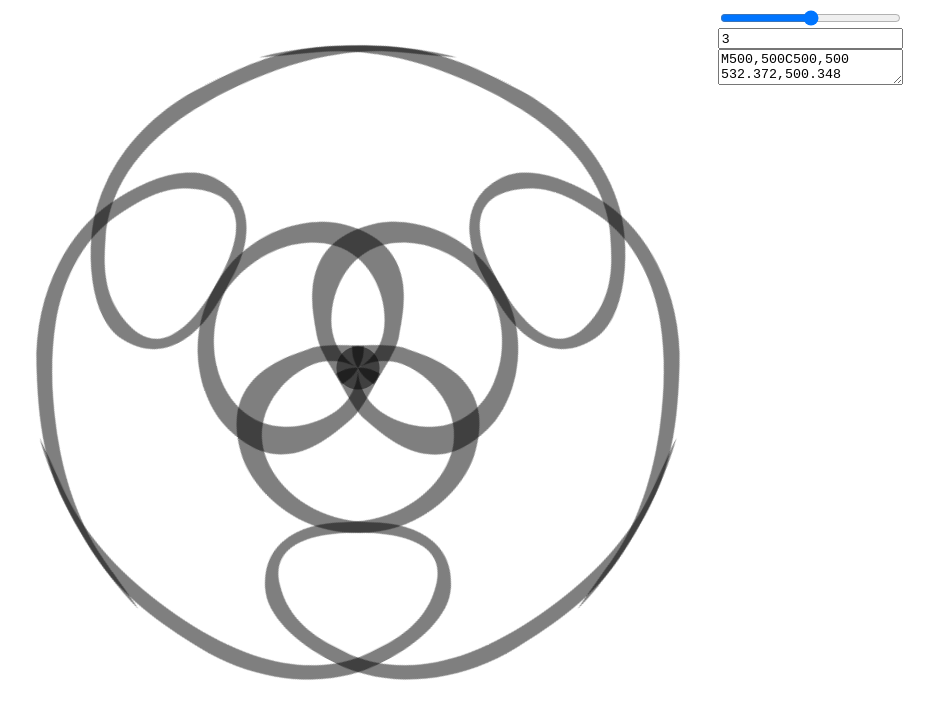
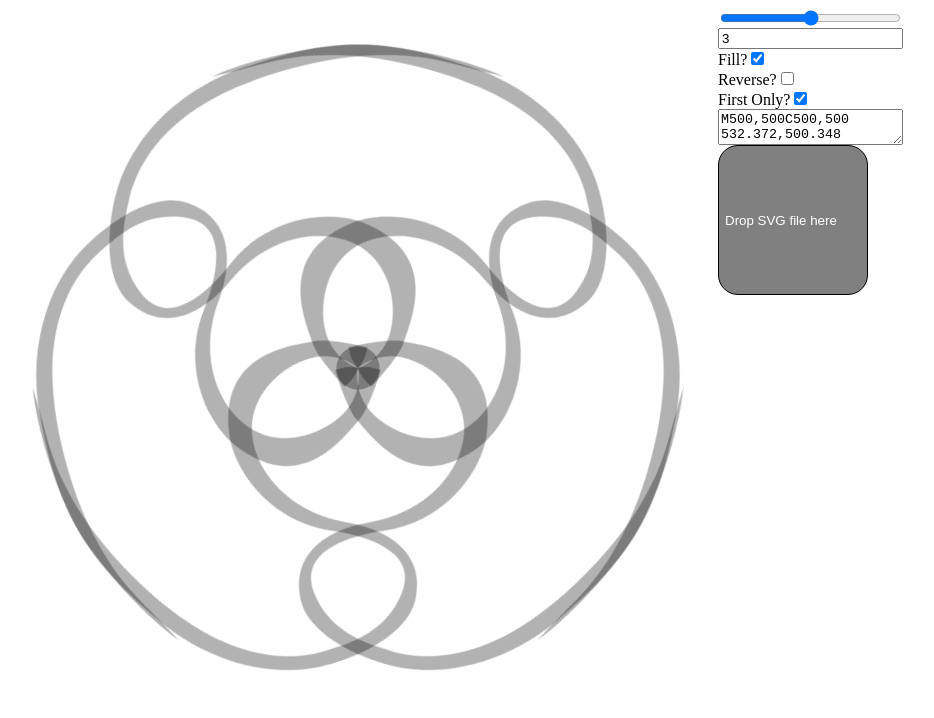
Before and after one commit to norrichs/marble-game, a SvelteKit app: page /spinner in a window 1280 px wide. Shown: the top 718 px of the page, without its empty margins (10-944 px from the left). Built offline with nearby package versions, Linux system fonts and the light colour scheme.

Commit message:
file dropper

```diff
--- a/src/lib/spinner/curves.ts
+++ b/src/lib/spinner/curves.ts
@@ -1,4 +1,4 @@
-export const curves = [
+export const savedCurves = [
 	{
 		name: 'no name',
 		paths: [
--- a/src/routes/spinner/+page.svelte
+++ b/src/routes/spinner/+page.svelte
@@ -1,10 +1,13 @@
 <script lang="ts">
-	import { parsePath } from '$lib/spinner/spinner';
-	import { curves } from '$lib/spinner/curves';
-	let curve = $state(curves[0].paths[0]);
+	import { savedCurves } from '$lib/spinner/curves';
+	let curve = $state(savedCurves[0].paths[0]);
+	let curves = $state(savedCurves[0].paths);
 	let copies = $state(3);
-	let fillColor = 'rgba(0,0,0,0.5)';
+	let fill = $state(true);
+	let reverse = $state(false);
+	let fillColor = 'rgba(0,0,0,.3)';
 	let centralRadius = $state(30);
+	let firstOnly = $state(true);
 
 	let styleObj = $state({
 		col: 'green',
@@ -12,14 +15,40 @@
 		period: '100s'
 	});
 
-	console.debug($state.snapshot(curve), parsePath($state.snapshot(curve)));
+	const extractPathString = (text: string) => {
+		const dValues: string[] = [];
+		const regex = /<path\b[^>]*\sd="([^"]*)"/gi;
+		let match;
+		while ((match = regex.exec(text)) !== null) {
+			dValues.push(match[1]);
+		}
+		return dValues;
+	};
+
+	const onLoadFile = (e: Event) => {
+		const textContent = (e.target as FileReader)?.result as string;
+		const extracted = extractPathString(textContent);
+		console.debug('extracted', extracted);
+		curve = extracted[0];
+		curves = extracted;
+	};
+
+	const handleDrop = (ev: DragEvent) => {
+		ev.preventDefault();
+		const files = ev.dataTransfer?.files;
+		if (files && files.length > 0) {
+			const file = files[0];
+			const reader = new FileReader();
+			reader.onload = onLoadFile;
+			reader.readAsText(file);
+		}
+	};
 
 	let styleVariables = $derived.by(() => {
 		const result = Object.entries(styleObj)
 			.map(([k, v]) => `--${k}: ${v}`)
 			.join('; ');
 
-		console.debug(result);
 		return result;
 	});
 </script>
@@ -27,22 +56,53 @@
 <main style={`${styleVariables}`}>
 	<svg class="canvas" viewBox="-500 -500 1000 1000">
 		<circle cx={0} cy={0} r={centralRadius} fill={fillColor} />
-		<g class="clockwise spinner">
+		<g class={`${reverse ? 'counter-clockwise' : 'clockwise'} spinner`}>
 			{#each { length: copies }, i}
 				<g transform={`rotate(${(i * 360) / copies})`}>
-					<path
-						d={curve}
-						fill={fillColor}
-						stroke-width={3}
-						transform={`scale(-1 1), translate(-500 -500)`}
-					/>
+					{#if firstOnly}
+						<path
+							d={curve}
+							fill={fill ? fillColor : 'none'}
+							stroke={fill ? 'none' : 'black'}
+							stroke-width={3}
+							transform={`scale(-1 1), translate(-500 -500)`}
+						/>
+					{:else}
+						{#each curves as c}
+							<path
+								d={c}
+								fill={fill ? fillColor : 'none'}
+								stroke={fill ? 'none' : 'black'}
+								stroke-width={3}
+								transform={`scale(-1 1), translate(-500 -500)`}
+							/>
+						{/each}
+					{/if}
 				</g>
 			{/each}
 		</g>
-		<g class="counter_clockwise spinner">
+		<g class={`${reverse ? 'clockwise' : 'counter-clockwise'} spinner`}>
 			{#each { length: copies }, i}
 				<g transform={`rotate(${(i * 360) / copies})`}>
-					<path d={curve} fill={fillColor} stroke-width={3} transform={` translate(-500 -500)`} />
+					{#if firstOnly}
+						<path
+							d={curve}
+							fill={fill ? fillColor : 'none'}
+							stroke={fill ? 'none' : 'black'}
+							stroke-width={3}
+							transform={` translate(-500 -500)`}
+						/>
+					{:else}
+						{#each curves as c}
+							<path
+								d={c}
+								fill={fill ? fillColor : 'none'}
+								stroke={fill ? 'none' : 'black'}
+								stroke-width={3}
+								transform={` translate(-500 -500)`}
+							/>
+						{/each}
+					{/if}
 				</g>
 			{/each}
 		</g>
@@ -56,11 +116,35 @@
 			oninput={(ev: Event) => (styleObj.period = `${(ev.target as HTMLInputElement)?.value}s`)}
 		/>
 		<input type="number" min={1} bind:value={copies} />
+		<div><span>Fill?</span><input type="checkbox" bind:checked={fill} /></div>
+		<div><span>Reverse?</span><input type="checkbox" bind:checked={reverse} /></div>
+		<div><span>First Only?</span><input type="checkbox" bind:checked={firstOnly} /></div>
 		<textarea bind:value={curve}></textarea>
+		<button
+			id="dropzone"
+			ondrop={handleDrop}
+			ondragover={(e) => {
+				e.preventDefault();
+			}}
+		>
+			<div>Drop SVG file here</div>
+			<div></div>
+		</button>
 	</div>
 </main>
 
 <style>
+	#dropzone {
+		width: 150px;
+		height: 150px;
+		background-color: gray;
+		border: 1px solid black;
+		border-radius: 20px;
+		color: white;
+		display: flex;
+		place-items: center;
+		text-align: center;
+	}
 	main {
 		display: flex;
 		flex-direction: row;
@@ -86,7 +170,7 @@
 		animation: spin_clockwise 20s linear infinite;
 		animation-duration: var(--period);
 	}
-	.counter_clockwise {
+	.counter-clockwise {
 		animation: spin_counter_clockwise 20s linear infinite;
 		animation-duration: var(--period);
 	}
```
